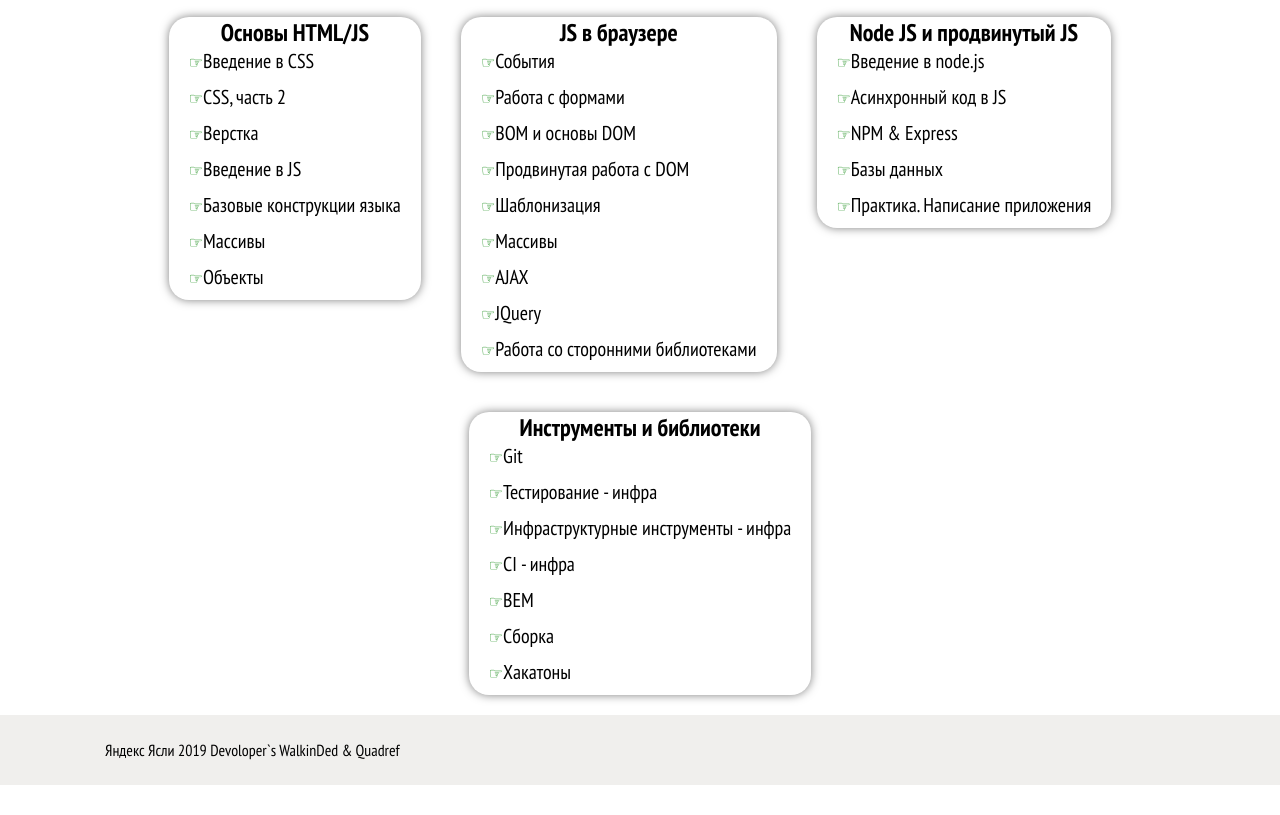
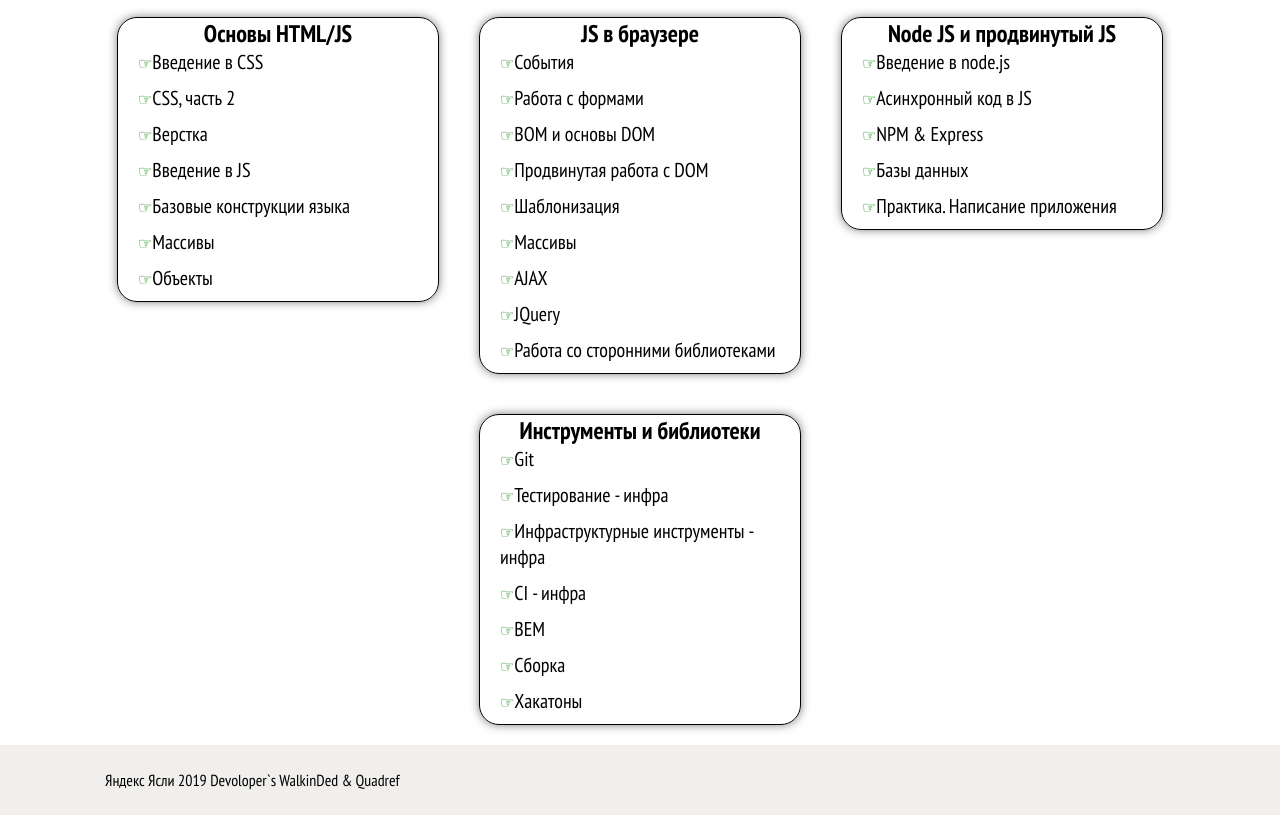
Before and after one commit to yandex-yasli/yandex-yasli.github.io, a plain HTML site: page course/test.html in a window 1280 px wide. Shown: the part 73-888 px from the top of the page. Before the commit the page ends 858 px from the top, so only its background shows below. Drawn offline with Linux system fonts and the light colour scheme.

Commit message:
Update course/test.css

```diff
--- a/course/test.css
+++ b/course/test.css
@@ -78,6 +78,10 @@ header, footer {
 .wrapper{
 	box-shadow: 0 0 10px rgba(0,0,0,0.5);
 	border-radius: 20px;
+	border: 0.5px solid;
+	width: 320px;
+    height: auto;
+
 }
 
 .wup{
```
